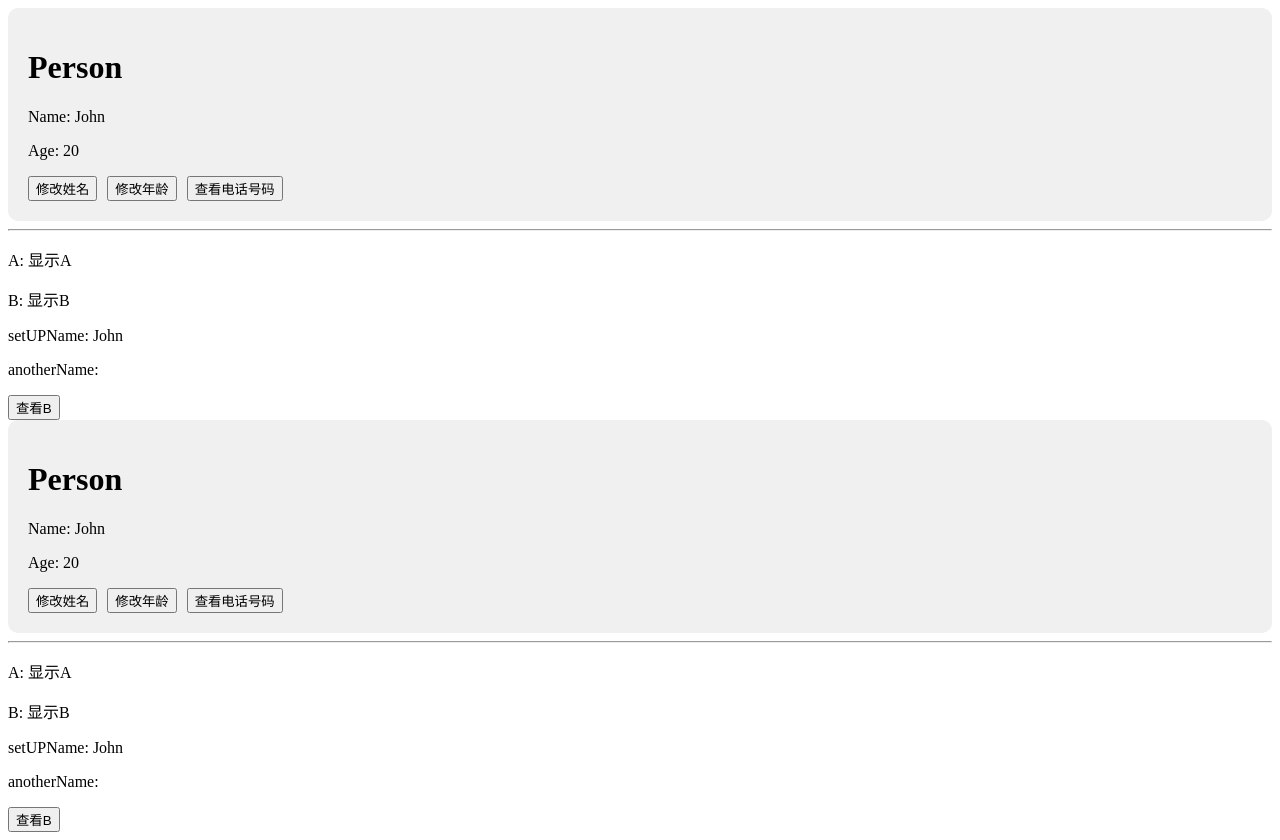
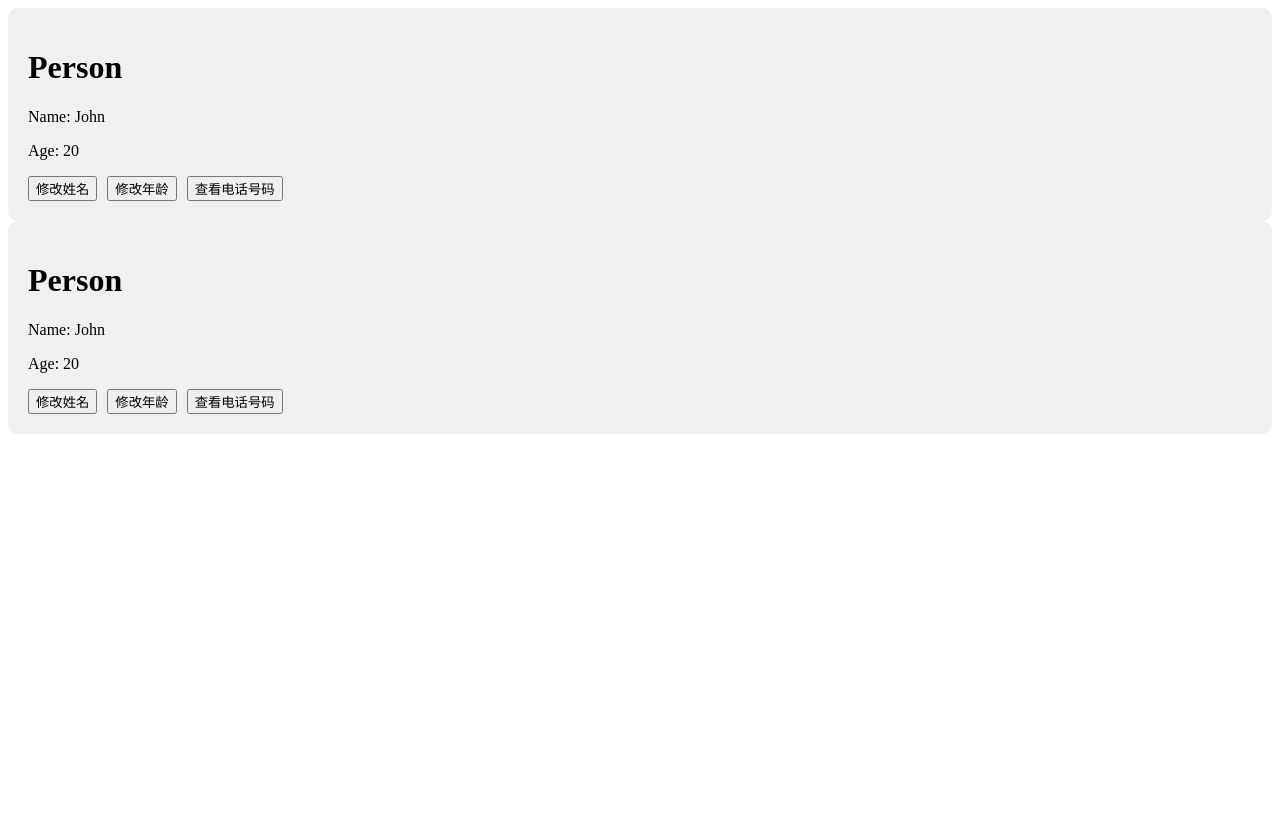
Before and after one commit to BigDragonlin/vue-demo, a Vue app: page / in a window 1280 px wide. After the commit the page ends 800 px from the top, so only its background shows below. Built offline with nearby package versions, Linux system fonts and the light colour scheme; the HTML template or start-up script is replaced by a standard one.

Commit message:
在项目中添加了vite-plugin-vue-setup-extend插件，使用setup语法糖，简化了代码结构和注释。

```diff
--- a/package.json
+++ b/package.json
@@ -14,6 +14,7 @@
     "type-check": "vue-tsc --build"
   },
   "dependencies": {
+    "vite-plugin-vue-setup-extend": "^0.4.0",
     "vue": "^3.5.18"
   },
   "devDependencies": {
--- a/src/components/Person.vue
+++ b/src/components/Person.vue
@@ -10,40 +10,13 @@
         <!-- 点击查看电话号码 -->
          <button @click="showPhone">查看电话号码</button>
     </div>
-
-    <hr></hr>
-    <p>A: {{ a }}</p>
-    <p>B: {{ b }}</p>
-    <p>setUPName: {{ c }}</p>
-    <p>anotherName: {{ d }}</p>
-    <button @click="alertB">查看B</button>
 </template>
 
-<script>
-export default {
-    name: 'Person',
-    data() {
-        return {
-            a: '显示A',
-            b: '显示B',
-            // 在选项式布局中，可以使用this.name获取setup中的name
-            c: this.name,
-            // 在选项式布局中，可以使用this.anotherName获取setup中的anotherName,但是一定要return
-            d: this.anotherName
-        }
-    },
 
-    methods: {
-        alertB() {
-            alert(this.a)
-        },
-    },
-
-    setup() {
+<script lang="ts" setup name = "Person123">
     let name = 'John'
     let age = 20
     let tel = '1234567890'
-        let anotherName = 'anotherName'
     // 在setup中，不可以通过this.name获取选项式布局中的name，this是undefined
     function changeName() {
         name = 'Tom'
@@ -54,16 +27,6 @@
 
     function showPhone() {
         alert(tel)
-        }
-        return{
-            name,
-            age,
-            tel,
-            changeName,
-            changeAge,
-            showPhone
-        }
-    }
     }
 </script>
 
--- a/vite.config.ts
+++ b/vite.config.ts
@@ -3,12 +3,16 @@
 import { defineConfig } from 'vite'
 import vue from '@vitejs/plugin-vue'
 import vueDevTools from 'vite-plugin-vue-devtools'
+// setup语法糖
+import vueSetupExtend from 'vite-plugin-vue-setup-extend'
 
 // https://vite.dev/config/
 export default defineConfig({
   plugins: [
     vue(),
     vueDevTools(),
+    // vue setup语法糖
+    vueSetupExtend(),
   ],
   resolve: {
     alias: {
```
Also changed, not shown: 1 other file (tests, documents, lock files or other folders). Lines whose indentation alone changed are shown as unchanged.
